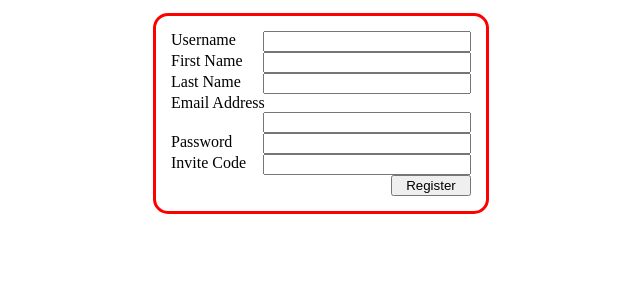
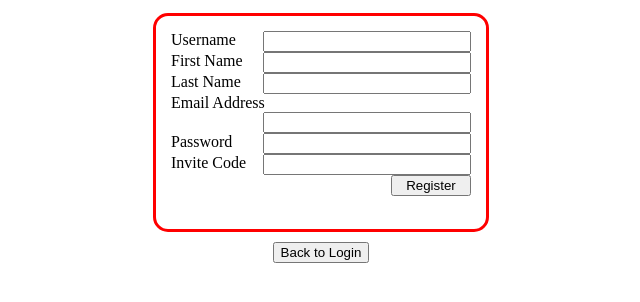
Before and after one commit to cperault/hashtagzombies, a PHP site: template Views/registration.php in a window 1280 px wide. Shown: the part 188-490 px from the top of the page, without its empty margins (319-959 px from the left). Run offline with PHP 8.4, Linux system fonts and the light colour scheme; the template is opened without the code that fills it, so the values that code supplies are empty.

Commit message:
Added a `back to login` button to footer of registration view and added a 10px top margin to the footer of both the registration and game view footers.

```diff
--- a/Views/login.php
+++ b/Views/login.php
@@ -38,7 +38,7 @@
             <p class="zombies_div_login_separator">or login through</p>
             <p class="zombies_div_login_facebook">
                 <?php include('Models/FacebookAPI.php'); ?>
-                <p>Don't have Facebook or Google?</p>
+                <p>Don't have Facebook?</p>
                 <form action="index.php" method="POST">
                     <input type="submit" value="Register using our form">
                     <input type="hidden" name="action" value="register">
--- a/Views/registration.php
+++ b/Views/registration.php
@@ -48,7 +48,9 @@
             <br>
             <button type="submit">Register</button>
         </form>
-        <br>
+        <br />
+
+        <br />
         <?php if (isset($validation_result)) {
             if (count($validation_result) > 1) {
                 echo "<p class='error_text_header'>" . "Please correct the following errors: " . "</p>";
@@ -62,7 +64,12 @@
             echo "<p class='invite_code_invalid'>" . $no_invite . "</p>";
         } ?>
     </div>
-
+    <footer class="back_to_login_footer">
+        <form method="POST" action=".">
+            <input type="submit" value="Back to Login" class="back_to_login_button">
+            <input type="hidden" name="action" value="login">
+        </form>
+    </footer>
 </body>
 
 
--- a/styling.css
+++ b/styling.css
@@ -72,10 +72,6 @@ br {
   text-align: center;
 }
 
-.logout_footer {
-  text-align: center;
-}
-
 canvas {
   border-radius: 12px;
 }
@@ -93,3 +89,8 @@ canvas {
   text-align: center;
   color: red;
 }
+.logout_footer,
+.back_to_login_footer {
+  margin-top: 10px;
+  text-align: center;
+}
```
Also changed, not shown: index.php (+0 -15 lines).
